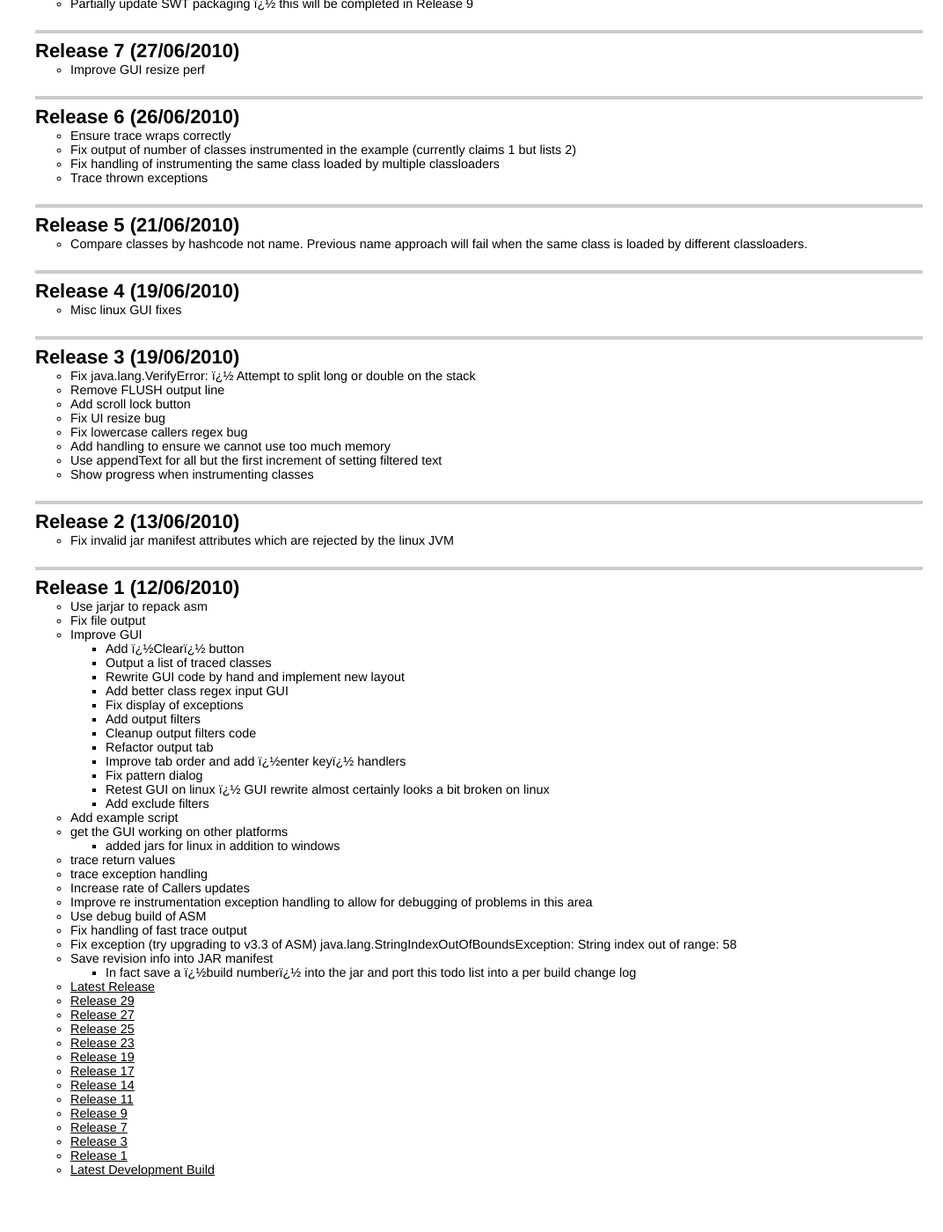
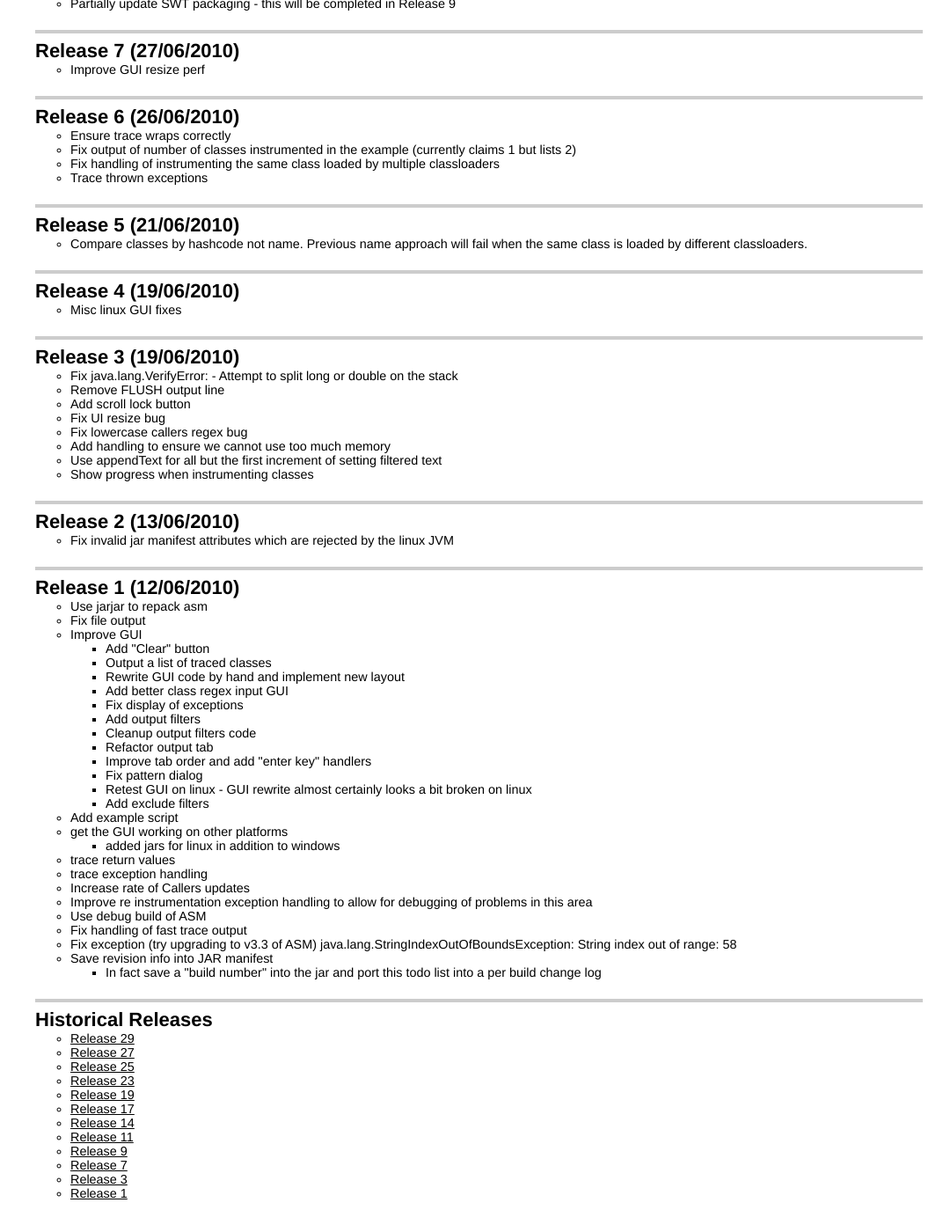
Before and after one commit to mchr3k/org.intrace, a Jekyll site: the page built from releasenotes.html, in a window 1280 px wide and 1400 px high, scrolled down 3077 px. Shown: the whole window at 88% size, without its empty margins (208-1280 px from the left). Built offline with Jekyll 4.4.1, drawn with Linux system fonts in a browser that asks for light colours; before the commit the page ends 4450 px from its top, so only the background shows below that; some of the changed text lies outside the part shown.

Commit message:
Cleanup release notes page

```diff
--- a/releasenotes.html
+++ b/releasenotes.html
@@ -132,11 +132,10 @@ title: Release Notes
 </ul>
 
 <h2>Release 14, Eclipse Plugin V0.0.4 (05/06/2011)</h2>
-
 <ul>
 <li>Agent
 	<ul>
-<li>Change �## Listening on port 9123� to �## InTrace listening on port 9123�</li>
+    <li>Change "## Listening on port 9123" to "## InTrace listening on port 9123"</li>
 		<li>Allow Java standard library to be instrumented with minor exclusions:
 		<ul>
       <li>java.lang.Thread</li>
@@ -144,27 +143,24 @@ title: Release Notes
 		</ul>
     </li>
 	</ul>
-
   </li>
 	<li>UI
 	<ul>
-<li>Update inclusion/exclusion UI to use .contains(�) rather than pattern matching
+    <li>Update inclusion/exclusion UI to use .contains(...) rather than pattern matching
 		<ul>
       <li>Ensure UI only allows entry of appropriate text</li>
-		</ul>
-</li>
+		</ul></li>
 		<li>Allow include/exclude window to be closed by escape key</li>
 		<li>Add Page Up/Page Down key handlers to trace output</li>
 
-		<li>Add content menu �Jump to Enter/Exit�
+		<li>Add content menu "Jump to Enter/Exit"
 		  <ul><li>Add keyboard shortcuts</li></ul></li>
 		<li>Fix default text include filter so that a single exclusion filter doesn�t hide all lines of text</li>
 		<li>Add search feedback to show when no matches were found</li>
 		<li>Fix Eclipse editor window title text</li>
 		<li>Add proper icon to standalone UI</li>
 		<li>Fix standalone UI launcher to print the message from an unsatisfiedlinkerror</li>
-	</ul>
-</li>
+	</ul></li>
 	<li>Eclipse
 	<ul>
     <li>Auto instrument the launched class</li>
@@ -174,125 +170,131 @@ title: Release Notes
 <h2>Release 13, Eclipse Plugin V0.0.0.3 (21/05/2011)</h2>
 <ul>
 <li>Fix bug in broadcast of the number of instrumented classes.</li>
-</ul><h2>Release 12, Eclipse Plugin V0.0.0.2 (20/05/2011)</h2>
+</ul>
+
+<h2>Release 12, Eclipse Plugin V0.0.0.2 (20/05/2011)</h2>
 <ul>
 <li>Release 2 of Eclipse integration
 	<ul>
     <li>Add Open InTrace Editor action</li>
-
 		<li>Cleanup code</li>
 		<li>Publish on update site</li>
 	</ul>
 </li>
-</ul><h2>Release 11, Eclipse Plugin V0.0.0.1 (08/05/2011)</h2>
+</ul>
+
+<h2>Release 11, Eclipse Plugin V0.0.0.1 (08/05/2011)</h2>
 <ul>
 <li>Alpha quality Eclipse integration</li>
-</ul><h2>Release 10 (02/05/2011)</h2>
+</ul>
+
+<h2>Release 10 (02/05/2011)</h2>
 <ul>
-
   <li>Improve GUI
 	<ul>
     <li>Add quick filter include/exclude context menu</li>
-		<li>Add �Find� function to trace output</li>
+		<li>Add "Find" function to trace output</li>
 		<li>Add Save Output function</li>
 		<li>Fix Filter updates</li>
+	</ul></li>
 </ul>
 
-</li>
-</ul><h2>Release 9 (27/04/2011)</h2>
+<h2>Release 9 (27/04/2011)</h2>
 <ul>
 <li>Add help URL
 </li>
 	<li>Complete SWT packaging update</li>
 	<li>Trace verbose messages</li>
+</ul>
 
-</ul><h2>Release 8 (25/04/2011)</h2>
+<h2>Release 8 (25/04/2011)</h2>
 <ul>
 <li>Refactor UI</li>
-	<li>Partially update SWT packaging � this will be completed in Release 9</li>
-</ul><h2>Release 7 (27/06/2010)</h2>
+	<li>Partially update SWT packaging - this will be completed in Release 9</li>
+</ul>
+
+<h2>Release 7 (27/06/2010)</h2>
 <ul>
 <li>Improve GUI resize perf</li>
+</ul>
 
-</ul><h2>Release 6 (26/06/2010)</h2>
+<h2>Release 6 (26/06/2010)</h2>
 <ul>
 <li>Ensure trace wraps correctly</li>
 	<li>Fix output of number of classes instrumented in the example (currently claims 1 but lists 2)</li>
 	<li>Fix handling of instrumenting the same class loaded by multiple classloaders</li>
 	<li>Trace thrown exceptions</li>
-</ul><h2>Release 5 (21/06/2010)</h2>
+</ul>
+
+<h2>Release 5 (21/06/2010)</h2>
 <ul>
+<li>Compare classes by hashcode not name. Previous name approach will fail when the same class is loaded by different classloaders.</li>
+</ul>
 
-<li>Compare classes by hashcode not name. Previous name approach will fail when the same class is loaded by different classloaders.</li>
-</ul><h2>Release 4 (19/06/2010)</h2>
+<h2>Release 4 (19/06/2010)</h2>
 <ul>
 <li>Misc linux GUI fixes</li>
-</ul><h2>Release 3 (19/06/2010)</h2>
+</ul>
+
+<h2>Release 3 (19/06/2010)</h2>
 <ul>
-<li>Fix java.lang.VerifyError: � Attempt to split long or double on the stack</li>
+<li>Fix java.lang.VerifyError: - Attempt to split long or double on the stack</li>
 	<li>Remove FLUSH output line</li>
-
 	<li>Add scroll lock button</li>
 	<li>Fix UI resize bug</li>
 	<li>Fix lowercase callers regex bug</li>
 	<li>Add handling to ensure we cannot use too much memory</li>
 	<li>Use appendText for all but the first increment of setting filtered text</li>
 	<li>Show progress when instrumenting classes</li>
+</ul>
 
-</ul><h2>Release 2 (13/06/2010)</h2>
+<h2>Release 2 (13/06/2010)</h2>
 <ul>
 <li>Fix invalid jar manifest attributes which are rejected by the linux JVM
 </li>
-</ul><h2>Release 1 (12/06/2010)</h2>
+</ul>
+
+<h2>Release 1 (12/06/2010)</h2>
 <ul>
 <li>Use jarjar to repack asm</li>
 	<li>Fix file output</li>
 	<li>Improve GUI
-
 	<ul>
-<li>Add �Clear� button</li>
+    <li>Add "Clear" button</li>
 		<li>Output a list of traced classes</li>
 		<li>Rewrite GUI code by hand and implement new layout</li>
-		<li>Add better class regex input GUI
-
-</li>
+		<li>Add better class regex input GUI</li>
 		<li>Fix display of exceptions</li>
 		<li>Add output filters</li>
 		<li>Cleanup output filters code</li>
 		<li>Refactor output tab</li>
-		<li>Improve tab order and add �enter key� handlers</li>
+		<li>Improve tab order and add "enter key" handlers</li>
 		<li>Fix pattern dialog</li>
-
-		<li>Retest GUI on linux � GUI rewrite almost certainly looks a bit broken on linux</li>
+		<li>Retest GUI on linux - GUI rewrite almost certainly looks a bit broken on linux</li>
 		<li>Add exclude filters</li>
-	</ul>
-</li>
+	</ul></li>
 	<li>Add example script</li>
-
 	<li>get the GUI working on other platforms
 	<ul>
     <li>added jars for linux in addition to windows</li>
-	</ul>
-</li>
+	</ul></li>
 	<li>trace return values</li>
 	<li>trace exception handling</li>
-
 	<li>Increase rate of Callers updates</li>
 	<li>Improve re instrumentation exception handling to allow for debugging of problems in this area</li>
-	<li>Use debug build of ASM
-</li>
+	<li>Use debug build of ASM</li>
 	<li>Fix handling of fast trace output</li>
 	<li>Fix exception (try upgrading to v3.3 of ASM) java.lang.StringIndexOutOfBoundsException: String index out of range: 58</li>
-
 	<li>Save revision info into JAR manifest
 	<ul>
-<li>In fact save a �build number� into the jar and port this todo list into a per build change log</li>
+    <li>In fact save a "build number" into the jar and port this todo list into a per build change log</li>
 	</ul>
 </li>
 </ul>
 
+<h2>Historical Releases</h2>
+
 <ul>
-  <li><a href="http://github.com/mchr3k/org.intrace/tree/master/binaries/jars/latest_release/">Latest Release</a></li>
   <li><a href="http://github.com/mchr3k/org.intrace/tree/master/binaries/jars/release_29/">Release 29</a></li>
   <li><a href="http://github.com/mchr3k/org.intrace/tree/master/binaries/jars/release_27/">Release 27</a></li>
   <li><a href="http://github.com/mchr3k/org.intrace/tree/master/binaries/jars/release_25/">Release 25</a></li>
@@ -305,5 +307,4 @@ title: Release Notes
 	<li><a href="http://github.com/mchr3k/org.intrace/tree/master/binaries/jars/release_7/">Release 7</a></li>
 	<li><a href="http://github.com/mchr3k/org.intrace/tree/master/binaries/jars/release_3/">Release 3</a></li>
 	<li><a href="http://github.com/mchr3k/org.intrace/tree/master/binaries/jars/release_1/">Release 1</a></li>
-	<li><a href="http://github.com/mchr3k/org.intrace/tree/master/binaries/jars/latest_development/">Latest Development Build</a></li>
 </ul>
```
Lines whose indentation alone changed are shown as unchanged.
